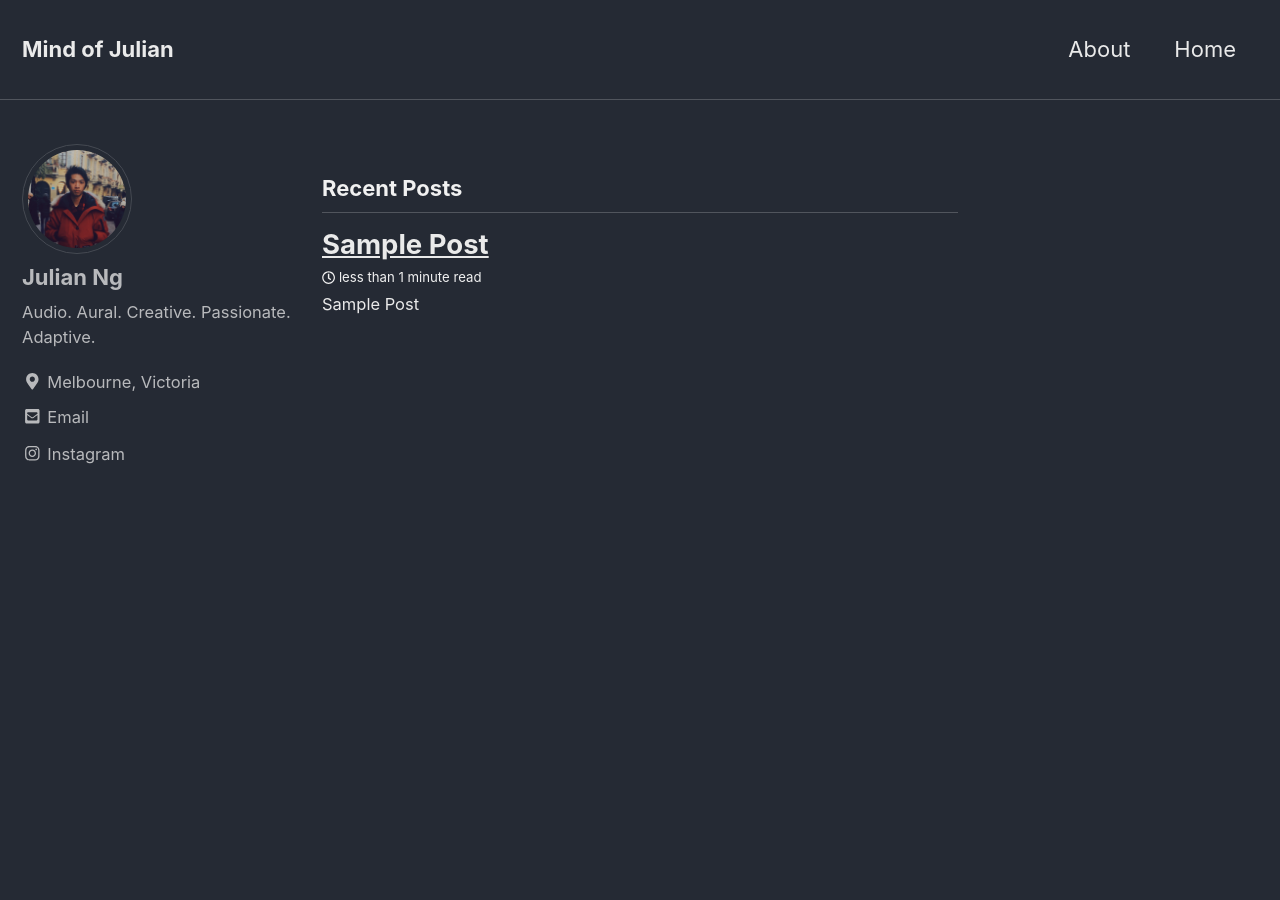
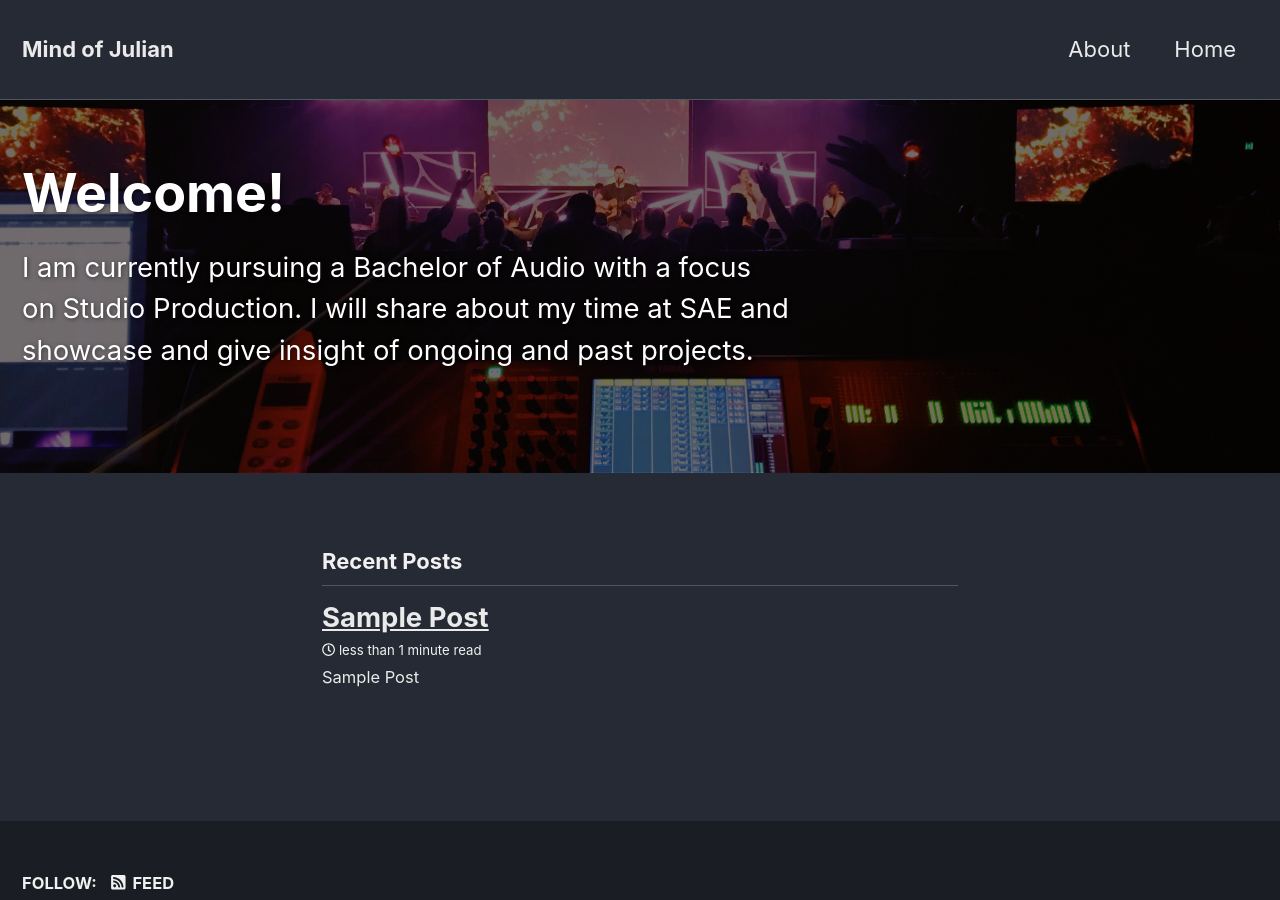
Before and after one commit to ngjuliann/blog, a Jekyll site: the page built from index.html, in a window 1280 px wide and 900 px high. Built offline with Jekyll 4.4.1, drawn with Linux system fonts in a browser that asks for light colours; nearby versions of some CDN libraries; the list of posts is cut into pages by our own code.

Commit message:
About me updated

```diff
--- a/_config.yml
+++ b/_config.yml
@@ -82,9 +82,9 @@
 
 # Analytics
 analytics:
-  provider               : false # false (default), "google", "google-universal", "custom"
+  provider               : google # false (default), "google", "google-universal", "custom"
   google:
-    tracking_id          :
+    tracking_id          :UA-76485941-1
 
 
 # Site Author
@@ -188,7 +188,7 @@
 permalink: /:categories/:title/
 paginate: 5 # amount of posts to show
 paginate_path: /page:num/
-timezone: # https://en.wikipedia.org/wiki/List_of_tz_database_time_zones
+timezone: Australia/Melbourne # https://en.wikipedia.org/wiki/List_of_tz_database_time_zones
 
 
 # Plugins (previously gems:)
--- a/_data/navigation.yml
+++ b/_data/navigation.yml
@@ -9,6 +9,6 @@
   # - title: "Sample Collections"
   #   url: /collection-archive/
    - title: "About"
-     url: https://blog.ngjuliann.com/about
+     url: /about/
    - title: "Home"
-     url: https://blog.ngjuliann.com
+     url: /
--- a/index.html
+++ b/index.html
@@ -1,4 +1,12 @@
 ---
+title: "Welcome!"
 layout: home
-author_profile: true
+permalink: /
+date: 2018-02-08
+header:
+  overlay_color: "#000"
+  overlay_filter: "0.5"
+  overlay_image: /assets/images//main/HillsongFOH.jpg
+excerpt: "I am currently pursuing a Bachelor of Audio with a focus on Studio Production. I will share about my time at SAE and showcase and give insight of ongoing and past projects."
+
 ---
```
Also changed, not shown: _pages/about.md (+1 -4 lines), _pages/home.md (+3 -63 lines), _pages/splash-page.md (added, +65 -0 lines), assets/images/main/08ABA5FF-6D31-45B3-9F8C-BB8A94B8FC60.JPG (added), assets/images/main/HillsongFOH.jpg (added), assets/images/main/HillsongFOH.png (deleted).
